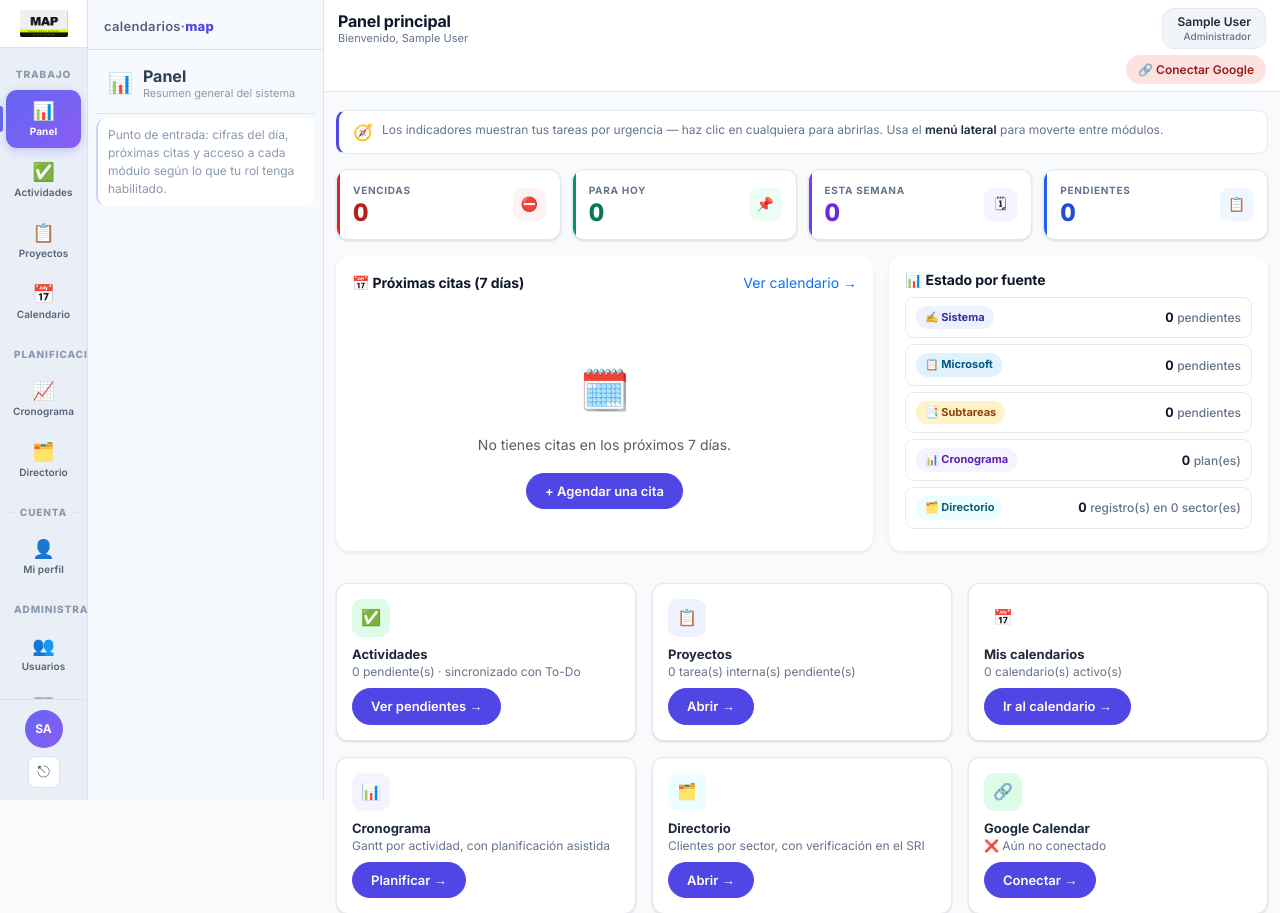
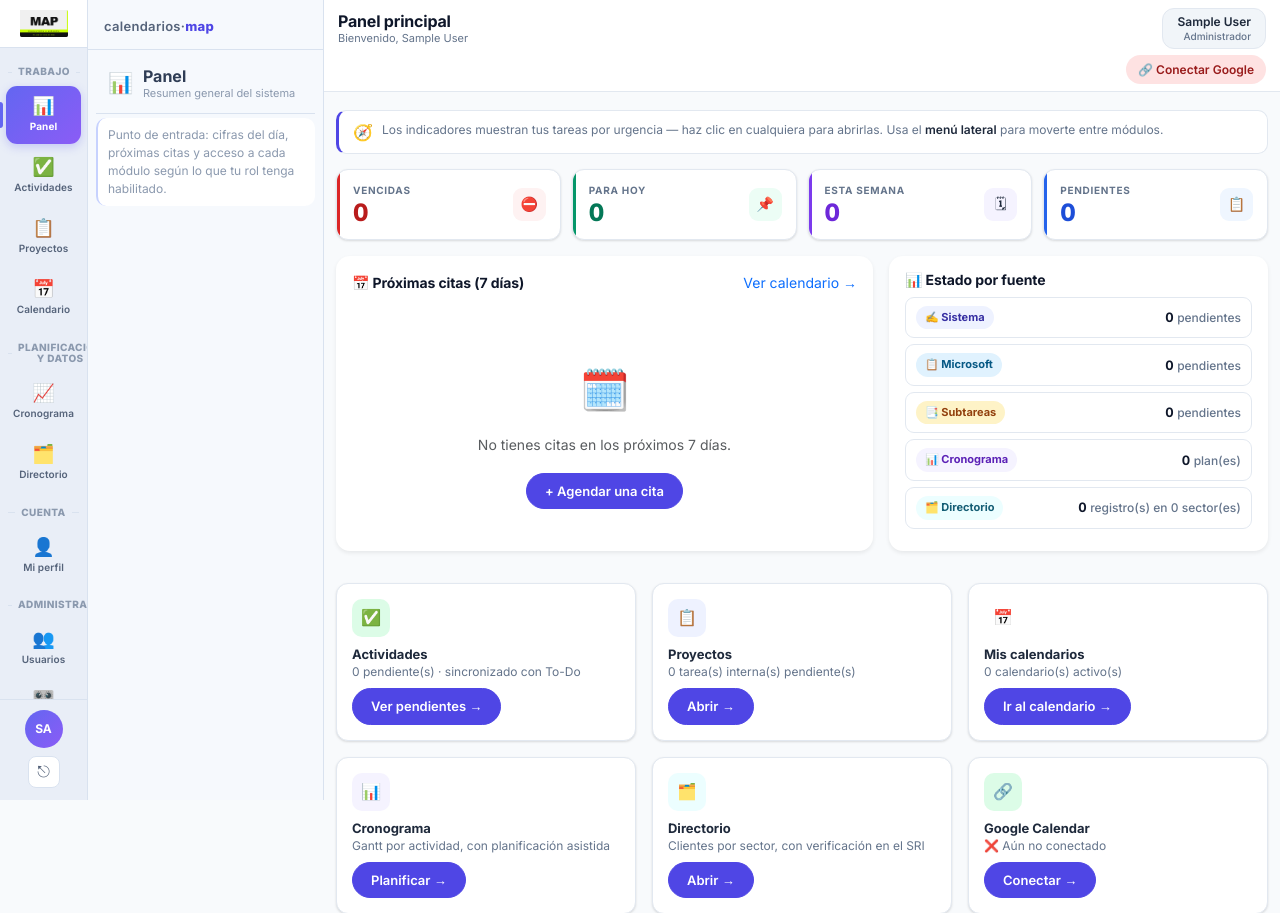
Before and after one commit to jomapconsultores/calendarios-map-app, a Flask app: page /dashboard in a window 1280 px wide. Shown: the top 913 px of the page. Run offline with Flask 3, Linux system fonts and the light colour scheme; the visitor is signed in with stand-in values (Sample User, id 1); some libraries are stand-ins or nearby versions.

Commit message:
«PLANIFICACIÓN» se cortaba en el riel: lo rompí yo al agrandar el rótulo
Regresión de la escala tipográfica, vista en la captura. El rótulo de sección
del riel pasó de 7,7 a 10 px —porque a 7,7 px no se podía leer— y a ese tamaño
«PLANIFICACIÓN Y DATOS» ya no cabe en los 88 px de la columna: se cortaba a
media palabra.

La causa estaba en las rayitas decorativas de los lados: llevaban `flex:1` cada
una, así que se repartían el ancho a partes iguales con el texto y lo
estrangulaban. Un separador no puede comerse el rótulo que separa. Ahora ceden
el sitio antes que el texto, el rótulo puede ocupar dos líneas y el espaciado
entre letras baja de .9 a .4 px.

Lo que confirma la captura de este mismo despliegue, y que sí salió bien: las
etiquetas del riel («Actividades», «Cronograma») caben enteras en una línea al
tamaño nuevo, que era el riesgo que había anotado.

Co-Authored-By: Claude Opus 5 (1M context) <noreply@anthropic.com>

```diff
--- a/static/css/style.css
+++ b/static/css/style.css
@@ -168,12 +168,19 @@ body {
     padding: 12px 2px 5px;
     flex-shrink: 0;
 }
+/* Las rayitas laterales ceden el sitio antes que el texto. Con `flex:1` se lo
+   repartían a partes iguales y, al subir el rótulo a un tamaño legible,
+   «PLANIFICACIÓN Y DATOS» dejó de caber en los 88 px del riel y se cortaba a
+   media palabra. Un separador decorativo no puede comerse el rótulo que
+   separa. */
 .rail-section::before, .rail-section::after {
-    content: ''; flex: 1; height: 1px; background: var(--side-line);
+    content: ''; flex: 0 1 10px; min-width: 4px; height: 1px; background: var(--side-line);
 }
 .rail-section span {
-    font-size: .625rem; font-weight: 800; text-transform: uppercase;
-    letter-spacing: .9px; color: var(--side-mute); white-space: nowrap;
+    flex: 1 1 auto;
+    font-size: var(--fs-3xs); font-weight: 800; text-transform: uppercase;
+    letter-spacing: .4px; color: var(--side-mute);
+    white-space: normal; text-align: center; line-height: 1.15;
 }
 
 /* Botón del riel: ícono + etiqueta visible (no hay que adivinar) */
--- a/static/sw.js
+++ b/static/sw.js
@@ -15,7 +15,7 @@
 //     cambio.
 // v5: barra superior (la identidad ya no se cae de fila) e instalar.js (el
 //     aviso de instalación sólo se ofrece en dispositivos de mano).
-const CACHE = 'calmap-v9';
+const CACHE = 'calmap-v10';
 // Sólo lo que se pide SIN parámetro de versión. El CSS y el JS se enlazan con
 // «?v=N», y la caché distingue por URL completa: precargarlos aquí sin el
 // parámetro no serviría de nada (nunca coincidiría con lo que pide la página) y
--- a/templates/base.html
+++ b/templates/base.html
@@ -15,7 +15,7 @@
 <link rel="preconnect" href="https://fonts.gstatic.com" crossorigin>
 <link rel="stylesheet" href="https://fonts.googleapis.com/css2?family=Inter:wght@300;400;500;600;700;800&display=swap">
 <link href="https://cdn.jsdelivr.net/npm/bootstrap@5.3.0/dist/css/bootstrap.min.css" rel="stylesheet">
-<link rel="stylesheet" href="{{ url_for('static', filename='css/style.css') }}?v=17">
+<link rel="stylesheet" href="{{ url_for('static', filename='css/style.css') }}?v=18">
 {# Ajustes de teléfono (muesca del iPhone, zoom de Safari, tablas anchas).
    Va después de style.css para poder corregirlo sin recurrir a !important. #}
 <link rel="stylesheet" href="{{ url_for('static', filename='css/movil.css') }}?v=4">
--- a/templates/login.html
+++ b/templates/login.html
@@ -11,7 +11,7 @@
     <link rel="preconnect" href="https://fonts.gstatic.com" crossorigin>
     <link rel="stylesheet" href="https://fonts.googleapis.com/css2?family=Inter:wght@300;400;500;600;700;800&display=swap">
     <link href="https://cdn.jsdelivr.net/npm/bootstrap@5.3.0/dist/css/bootstrap.min.css" rel="stylesheet">
-    <link rel="stylesheet" href="{{ url_for('static', filename='css/style.css') }}?v=17">
+    <link rel="stylesheet" href="{{ url_for('static', filename='css/style.css') }}?v=18">
     <link rel="manifest" href="/manifest.webmanifest">
     <meta name="theme-color" content="#4f46e5">
     <meta name="apple-mobile-web-app-capable" content="yes">
```
